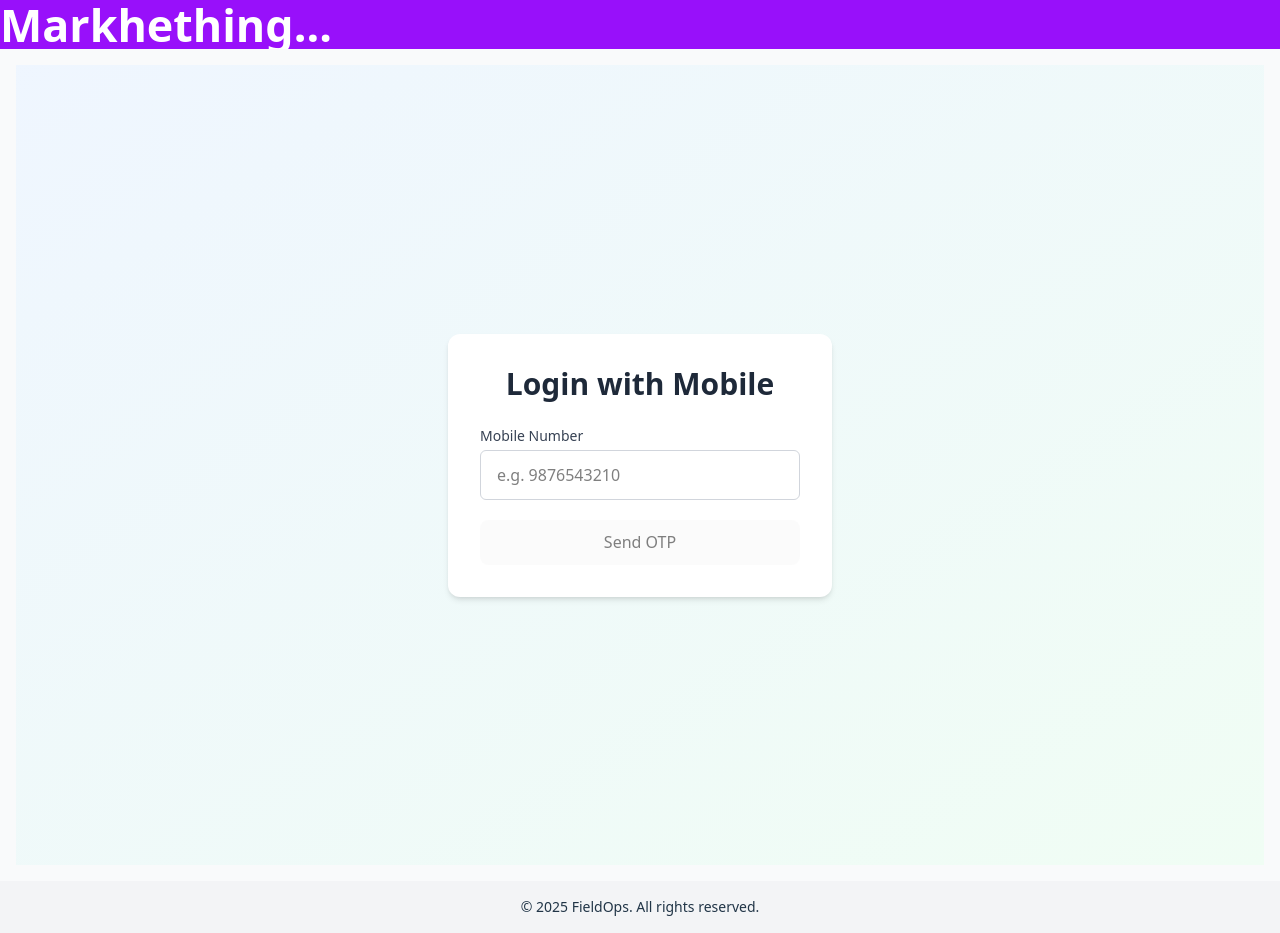
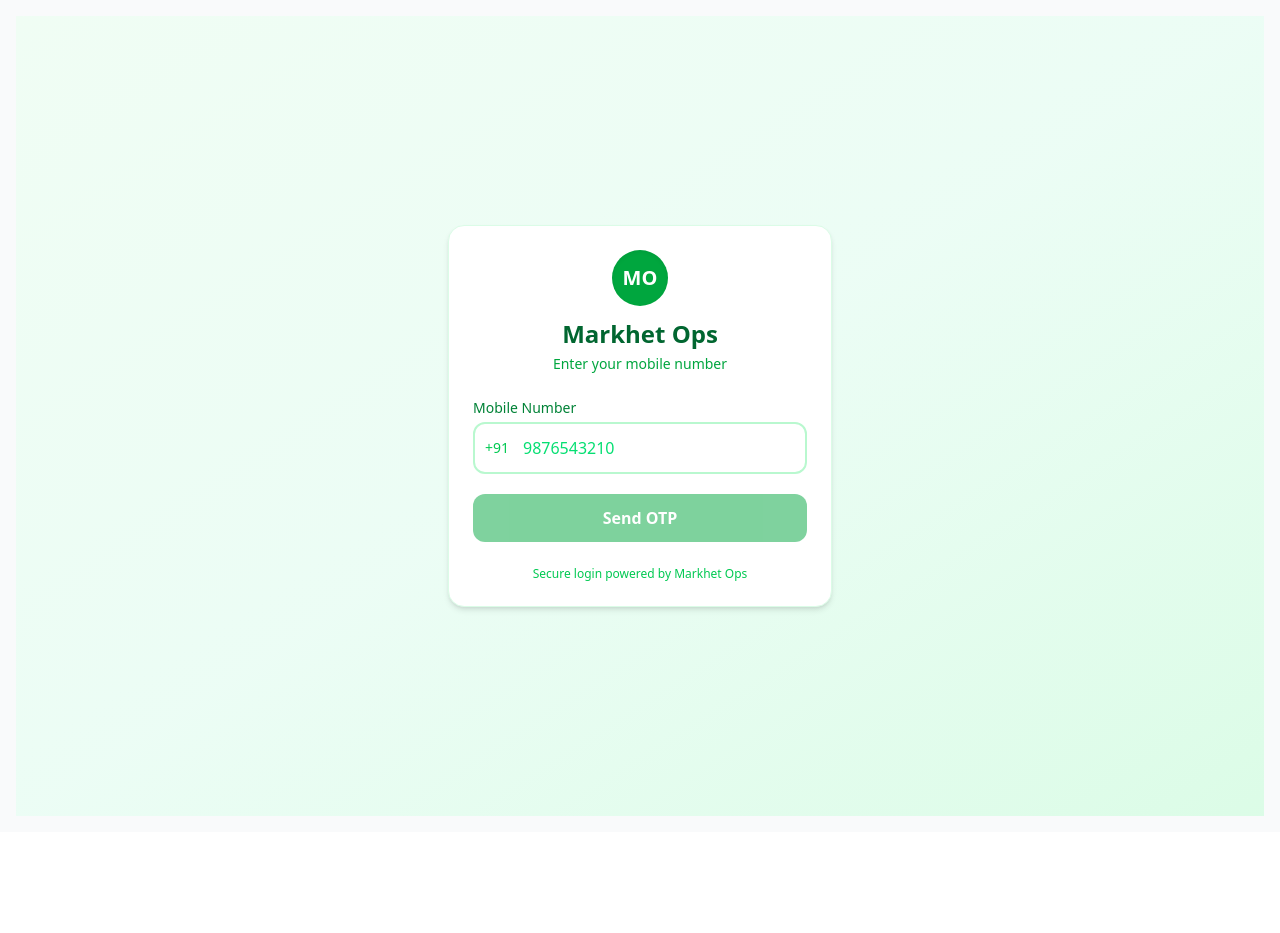
Before and after one commit to One-Root/field-markhet-web-app, a React (Vite) app: page / in a window 1280 px wide. After the commit the page ends 832 px from the top, so only its background shows below. Built offline with nearby package versions, Linux system fonts and the light colour scheme.

Commit message:
refactor: clean up and optimize code structure across components

```diff
--- a/src/App.css
+++ /dev/null
@@ -1,43 +0,0 @@
-
-#root {
-  max-width: 1280px;
-  margin: 0 auto;
-  padding: 2rem;
-  text-align: center;
-}
-
-.logo {
-  height: 6em;
-  padding: 1.5em;
-  will-change: filter;
-  transition: filter 300ms;
-}
-.logo:hover {
-  filter: drop-shadow(0 0 2em #646cffaa);
-}
-.logo.react:hover {
-  filter: drop-shadow(0 0 2em #61dafbaa);
-}
-
-@keyframes logo-spin {
-  from {
-    transform: rotate(0deg);
-  }
-  to {
-    transform: rotate(360deg);
-  }
-}
-
-@media (prefers-reduced-motion: no-preference) {
-  a:nth-of-type(2) .logo {
-    animation: logo-spin infinite 20s linear;
-  }
-}
-
-.card {
-  padding: 2em;
-}
-
-.read-the-docs {
-  color: #888;
-}
--- a/src/Layout/MainLayout.jsx
+++ b/src/Layout/MainLayout.jsx
@@ -3,10 +3,8 @@
 
 const MainLayout = ({ children }) => {
   return (
-    <div className="flex flex-col min-h-screen">
-      <Topbar />
+    <div>
       <main className="flex-grow p-4 bg-gray-50">{children}</main>
-      <Footer />
     </div>
   );
 };
--- a/src/Login.jsx
+++ b/src/Login.jsx
@@ -1,6 +1,5 @@
-"use client";
-import React, { useState } from "react";
-import { useNavigate } from "react-router-dom";
+import { useState } from "react";
+import { useNavigate } from "react-router-dom"; // If using react-router-dom
 
 const LoginWithOTP = () => {
   const [mobileNumber, setNumber] = useState("");
@@ -8,11 +7,10 @@
   const [step, setStep] = useState(1);
   const [loading, setLoading] = useState(false);
 
+  const navigate = useNavigate(); // useRouter for Next.js; useNavigate for Vite+React
+
   const TEMPLATE = "Markhet+Buyer";
-
   const API_BASE = "/api";
-
-  const navigate = useNavigate();
 
   const sendOtp = async () => {
     setLoading(true);
@@ -22,10 +20,8 @@
         headers: { "Content-Type": "application/json" },
         body: JSON.stringify({ mobileNumber, template: TEMPLATE }),
       });
-
       const data = await res.json();
       if (!res.ok) throw new Error(data.message || "Failed to send OTP");
-
       setStep(2);
     } catch (err) {
       alert("Failed to send OTP");
@@ -51,8 +47,6 @@
 
       localStorage.setItem("accessToken", data.data.accessToken);
       localStorage.setItem("refreshToken", data.data.refreshToken);
-
-      // ✅ Store hardcoded fieldUserId for testing
       localStorage.setItem(
         "fieldUserId",
         "b90ef910-331a-41d6-bd5e-ef59c778459d"
@@ -68,68 +62,97 @@
   };
 
   return (
-    <div className="min-h-screen flex items-center justify-center bg-gradient-to-br from-blue-50 to-green-50 px-4 py-8">
-      <div className="w-full max-w-sm bg-white rounded-xl shadow-md p-6 sm:p-8">
-        <h2 className="text-2xl sm:text-3xl font-bold text-center mb-6 text-gray-800">
-          {step === 1 ? "Login with Mobile" : "Verify OTP"}
-        </h2>
+    <div className="min-h-screen flex items-center justify-center bg-gradient-to-br from-green-50 via-emerald-50 to-green-100 px-4 py-6">
+      <div className="w-full max-w-sm bg-white rounded-2xl shadow-md border border-green-100 p-6">
+        <div className="text-center mb-6">
+          <div className="w-14 h-14 bg-green-600 rounded-full flex items-center justify-center mx-auto mb-3 shadow-inner">
+            <span className="text-white text-xl font-bold">MO</span>
+          </div>
+          <h1 className="text-2xl font-bold text-green-800">Markhet Ops</h1>
+          <p className="text-green-600 text-sm mt-1">
+            {step === 1 ? "Enter your mobile number" : "Verify your OTP"}
+          </p>
+        </div>
 
         <form
           onSubmit={(e) => {
             e.preventDefault();
             step === 1 ? sendOtp() : verifyOtp();
           }}
+          className="space-y-5"
         >
           {step === 1 ? (
             <>
-              <label className="block text-sm font-medium text-gray-700 mb-1">
+              <div>
+                <label className="block text-sm font-medium text-green-700 mb-1">
                   Mobile Number
                 </label>
+                <div className="relative">
+                  <span className="absolute inset-y-0 left-3 flex items-center text-green-500 font-medium text-sm">
+                    +91
+                  </span>
                   <input
                     type="tel"
+                    maxLength={10}
                     value={mobileNumber}
                     onChange={(e) => setNumber(e.target.value)}
-                placeholder="e.g. 9876543210"
-                className="w-full px-4 py-3 mb-5 border border-gray-300 rounded-md focus:ring-2 focus:ring-blue-500 focus:outline-none text-black"
                     required
+                    className="w-full pl-12 pr-4 py-3 border-2 border-green-200 rounded-xl focus:ring-2 focus:ring-green-500 focus:border-green-500 outline-none text-green-900 placeholder-green-400 transition-all text-base"
+                    placeholder="9876543210"
                   />
+                </div>
+              </div>
               <button
                 type="submit"
                 disabled={loading || mobileNumber.length < 10}
-                className="w-full transition text-black bg-white font-medium py-3 rounded-md disabled:opacity-50"
+                className="w-full bg-green-600 hover:bg-green-700 text-white font-semibold py-3 rounded-xl transition-all duration-200 disabled:opacity-50 disabled:cursor-not-allowed"
               >
                 {loading ? "Sending OTP..." : "Send OTP"}
               </button>
             </>
           ) : (
             <>
-              <label className="block text-sm font-medium text-gray-700 mb-1">
-                OTP
+              <div>
+                <label className="block text-sm font-medium text-green-700 mb-1">
+                  Enter OTP
                 </label>
                 <input
                   type="text"
+                  maxLength={4}
                   value={otp}
-                onChange={(e) => setOtp(e.target.value)}
-                placeholder="Enter OTP"
-                className="w-full text-black px-4 py-3 mb-5 border border-gray-300 rounded-md focus:ring-2 focus:ring-green-500 focus:outline-none"
+                  onChange={(e) => setOtp(e.target.value.replace(/\D/g, ""))}
                   required
+                  className="w-full px-4 py-3 border-2 border-green-200 rounded-xl focus:ring-2 focus:ring-green-500 focus:border-green-500 outline-none text-green-900 placeholder-green-400 transition-all text-lg text-center tracking-widest"
+                  placeholder="4-digit OTP"
                 />
+                <p className="text-xs text-green-500 mt-1 text-center">
+                  OTP sent to +91 {mobileNumber}
+                </p>
+              </div>
               <button
                 type="submit"
                 disabled={loading || otp.length < 4}
-                className="w-full  text-black bg-white hover:bg-green-700 transition font-medium py-3 rounded-md disabled:opacity-50"
+                className="w-full bg-green-600 hover:bg-green-700 text-white font-semibold py-3 rounded-xl transition-all duration-200 disabled:opacity-50 disabled:cursor-not-allowed"
               >
                 {loading ? "Verifying..." : "Verify & Login"}
               </button>
-              <p
-                onClick={() => setStep(1)}
-                className="text-center text-sm mt-4 text-blue-600 cursor-pointer hover:underline"
+              <button
+                type="button"
+                onClick={() => {
+                  setStep(1);
+                  setOtp("");
+                }}
+                className="w-full text-green-600 hover:text-green-700 font-medium text-sm mt-2"
               >
-                ← Change number
-              </p>
+                ← Change mobile number
+              </button>
             </>
           )}
         </form>
+
+        <div className="mt-6 text-center text-xs text-green-500">
+          Secure login powered by Markhet Ops
+        </div>
       </div>
     </div>
   );
--- a/src/index.css
+++ b/src/index.css
@@ -1,69 +1 @@
 @import "tailwindcss";
-:root {
-  font-family: system-ui, Avenir, Helvetica, Arial, sans-serif;
-  line-height: 1.5;
-  font-weight: 400;
-
-  color-scheme: light dark;
-  color: rgba(255, 255, 255, 0.87);
-  background-color: #242424;
-
-  font-synthesis: none;
-  text-rendering: optimizeLegibility;
-  -webkit-font-smoothing: antialiased;
-  -moz-osx-font-smoothing: grayscale;
-}
-
-a {
-  font-weight: 500;
-  color: #646cff;
-  text-decoration: inherit;
-}
-a:hover {
-  color: #535bf2;
-}
-
-body {
-  margin: 0;
-  display: flex;
-  place-items: center;
-  min-width: 320px;
-  min-height: 100vh;
-}
-
-h1 {
-  font-size: 3.2em;
-  line-height: 1.1;
-}
-
-button {
-  border-radius: 8px;
-  border: 1px solid transparent;
-  padding: 0.6em 1.2em;
-  font-size: 1em;
-  font-weight: 500;
-  font-family: inherit;
-  background-color: #1a1a1a;
-  cursor: pointer;
-  transition: border-color 0.25s;
-}
-button:hover {
-  border-color: #646cff;
-}
-button:focus,
-button:focus-visible {
-  outline: 4px auto -webkit-focus-ring-color;
-}
-
-@media (prefers-color-scheme: light) {
-  :root {
-    color: #213547;
-    background-color: #ffffff;
-  }
-  a:hover {
-    color: #747bff;
-  }
-  button {
-    background-color: #f9f9f9;
-  }
-}
--- a/src/main.jsx
+++ b/src/main.jsx
@@ -2,7 +2,7 @@
 import { StrictMode } from "react";
 import { createRoot } from "react-dom/client";
 import { BrowserRouter } from "react-router-dom";
-import "./index.css";
+
 import App from "./App.jsx";
 
 createRoot(document.getElementById("root")).render(
```
Also changed, not shown: src/pages/Home.jsx (+51 -73 lines). Lines whose indentation alone changed are shown as unchanged.
